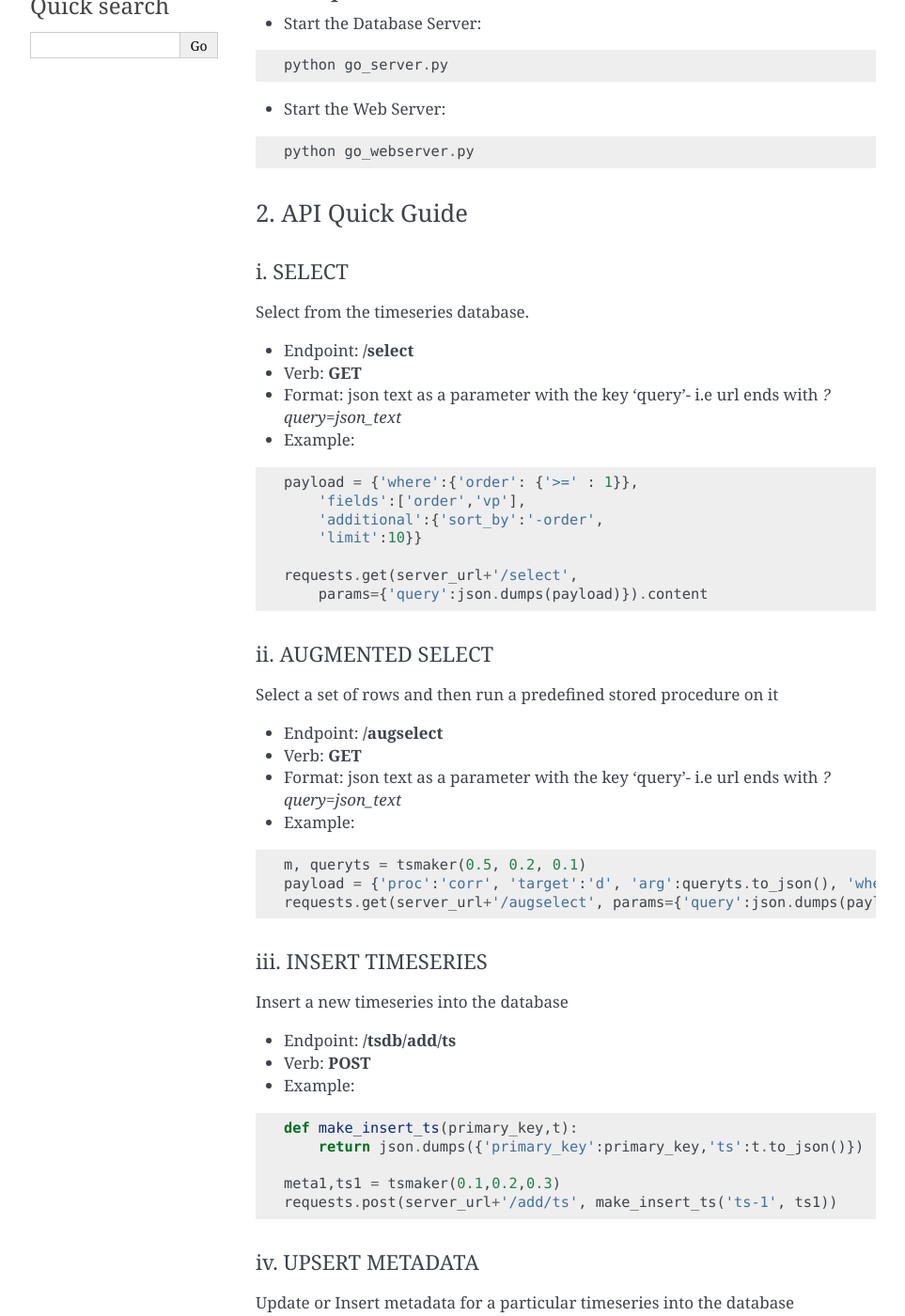
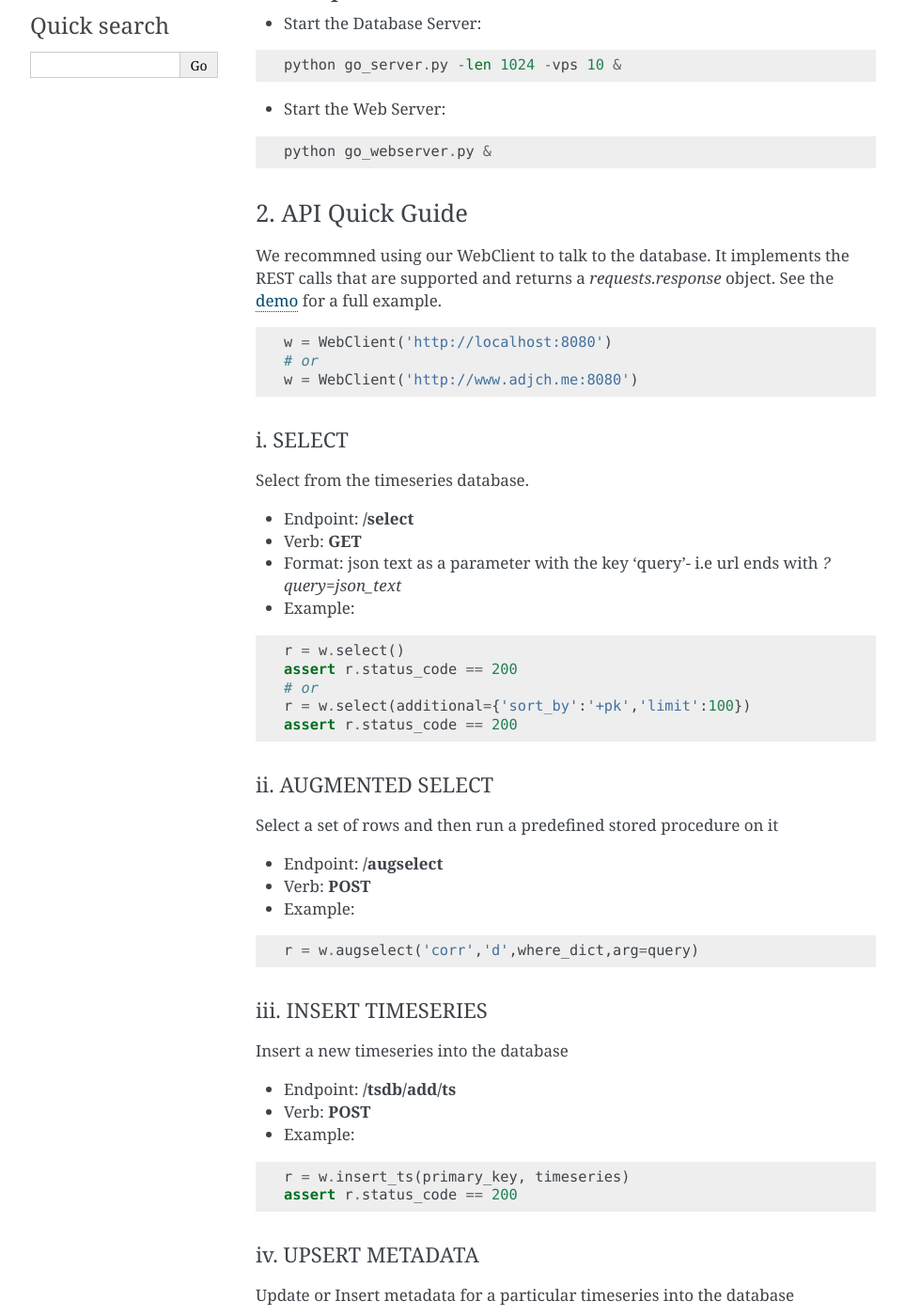
Before and after one commit to CS207Project/cs207project, a Sphinx documentation site: the page built from docs/index.rst, in a window 1280 px wide and 1400 px high, scrolled down 529 px. Shown: the whole window at 94% size, without its empty margins (148-1111 px from the left). Built offline with Sphinx 7.4.7, drawn with Linux system fonts in a browser that asks for light colours; pages that are not in the unit, such as notebooks, are missing from menus; some of the changed text lies outside the part shown.

Commit message:
updating some doc strings

```diff
--- a/docs/index.rst
+++ b/docs/index.rst
@@ -31,15 +31,29 @@ Usage
 - Start the Database Server:
 ::
 
-    python go_server.py
+    python go_server.py -len 1024 -vps 10 &
 
 - Start the Web Server:
 ::
 
-    python go_webserver.py
+    python go_webserver.py &
 
 2. API Quick Guide
 ==================
+
+We recommned using our WebClient to talk to the database. It
+implements the REST calls that are supported and returns a
+`requests.response` object. See the demo_ for a full example.
+
+.. _demo: https://github.com/CS207Project/cs207project/blob/master/tests/web_server_testing.ipynb
+
+
+::
+
+    w = WebClient('http://localhost:8080')
+    # or
+    w = WebClient('http://www.adjch.me:8080')
+
 i. SELECT
 ---------
 Select from the timeseries database.
@@ -51,28 +65,24 @@ Select from the timeseries database.
 
 ::
 
-    payload = {'where':{'order': {'>=' : 1}},
-        'fields':['order','vp'],
-        'additional':{'sort_by':'-order',
-        'limit':10}}
-
-    requests.get(server_url+'/select',
-        params={'query':json.dumps(payload)}).content
+    r = w.select()
+    assert r.status_code == 200
+    # or
+    r = w.select(additional={'sort_by':'+pk','limit':100})
+    assert r.status_code == 200
 
 ii. AUGMENTED SELECT
 --------------------
 Select a set of rows and then run a predefined stored procedure on it
 
 - Endpoint: **/augselect**
-- Verb: **GET**
-- Format: json text as a parameter with the key 'query'- i.e url ends with `?query=json_text`
+- Verb: **POST**
 - Example:
 
 ::
 
-    m, queryts = tsmaker(0.5, 0.2, 0.1)
-    payload = {'proc':'corr', 'target':'d', 'arg':queryts.to_json(), 'where': {'pk': v}}
-    requests.get(server_url+'/augselect', params={'query':json.dumps(payload)}).content
+    r = w.augselect('corr','d',where_dict,arg=query)
+
 
 iii. INSERT TIMESERIES
 ----------------------
@@ -84,11 +94,8 @@ Insert a new timeseries into the database
 
 ::
 
-    def make_insert_ts(primary_key,t):
-        return json.dumps({'primary_key':primary_key,'ts':t.to_json()})
-
-    meta1,ts1 = tsmaker(0.1,0.2,0.3)
-    requests.post(server_url+'/add/ts', make_insert_ts('ts-1', ts1))
+    r = w.insert_ts(primary_key, timeseries)
+    assert r.status_code == 200
 
 
 iv. UPSERT METADATA
@@ -101,11 +108,7 @@ Update or Insert metadata for a particular timeseries into the database
 
 ::
 
-    def make_upsert_meta(primary_key, metadata_dict):
-        return json.dumps({'primary_key':primary_key, 'metadata_dict': metadata_dict})
-
-    meta1,ts1 = tsmaker(0.1,0.2,0.3)
-    requests.post(server_url+'/add/metadata', make_upsert_meta('ts-1', meta1))
+    r = w.upsert_meta(primary_key, metadict)
 
 v. INSERT TRIGGER
 -----------------
@@ -118,13 +121,8 @@ This is called a trigger.
 
 ::
 
-    def make_add_trigger(proc, onwhat, target, arg):
-        if hasattr(arg,'to_json'):
-            arg = arg.to_json()
-        return json.dumps({'proc':proc,'onwhat':onwhat,'target':target,'arg':arg})
-
-    m, queryts = tsmaker(0.5, 0.2, 0.1)
-    requests.post(server_url+'/add/trigger', make_add_trigger('corr', 'insert_ts', 'd', queryts))
+    r = w.add_trigger('junk', 'insert_ts', None, 'db:one:ts')
+    assert r.status_code == 200
 
 vi. REMOVE TRIGGER
 ------------------
@@ -132,6 +130,24 @@ Remove a trigger from the database.
 
 - Endpoint: **/tsdb/remove/trigger**
 - Verb: **POST**
+- Example:
+
+::
+
+    r = w.remove_trigger('junk', 'insert_ts')
+
+
+vii. FIND SIMILAR
+------------------
+Find the timeseries in our database that is most similar to the query
+
+- Endpoint: **/tsdb/find_similar**
+- Verb: **POST**
+- Example:
+
+::
+
+    r = w.find_similar(query,vpkeys)
 
 ----
 Note
```
Also changed, not shown: go_server.py (+8 -3 lines), go_server_persistent.py (+7 -2 lines), 1 other file.
